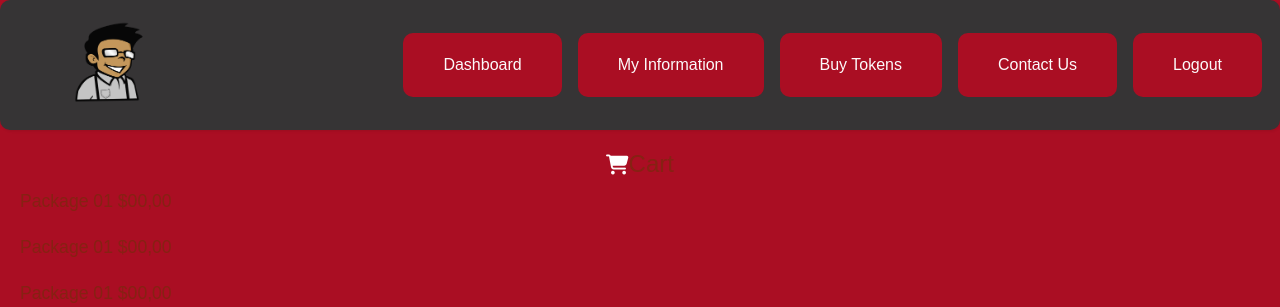
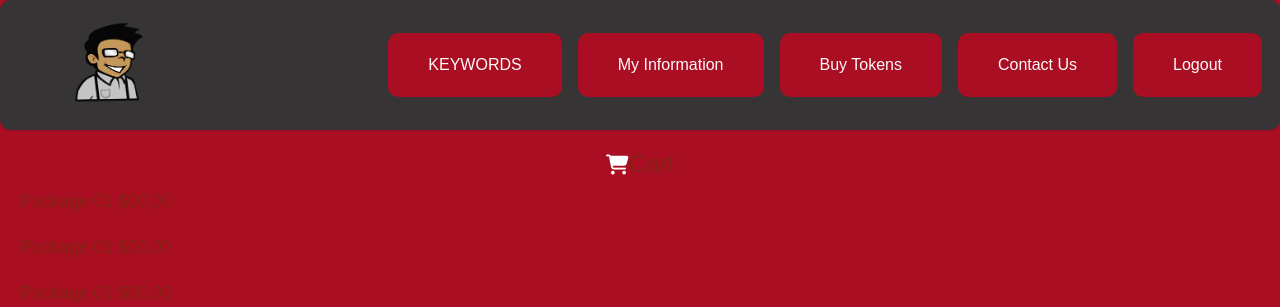
Before and after one commit to georgeyoumansjr/svboost.com, a Flask app: page /cart_page in a window 1280 px wide. Shown: the top 307 px of the page. Run offline with Flask 2, Linux system fonts and the light colour scheme; the visitor is signed in with stand-in values (Sample User, id 1); data comes from the database, SQL or seed files in the repository; some libraries are stand-ins or nearby versions.

Commit message:
Fixed Labeling

```diff
--- a/templates/base.html
+++ b/templates/base.html
@@ -55,7 +55,7 @@
                     {% endif %}
                     <ul class="navbar-nav mt-2 mt-lg-0">
                         {% if current_user.is_authenticated %}
-                        <a class="nav-link nav-color-font" href="{{ url_for('main.index') }}"><li class="nav-item">Dashboard</li></a>
+                        <a class="nav-link nav-color-font" href="{{ url_for('main.index') }}"><li class="nav-item">KEYWORDS</li></a>
                         <a class="nav-link nav-color-font" href="{{ url_for('main.my_account') }}"><li class="nav-item">My Information</li></a>
                         {% endif %}
                         <!--li class="nav-item"><a class="nav-link nav-color-font" href="{{ url_for('main.pricing_page') }}">Pricing</a></li-->
```
